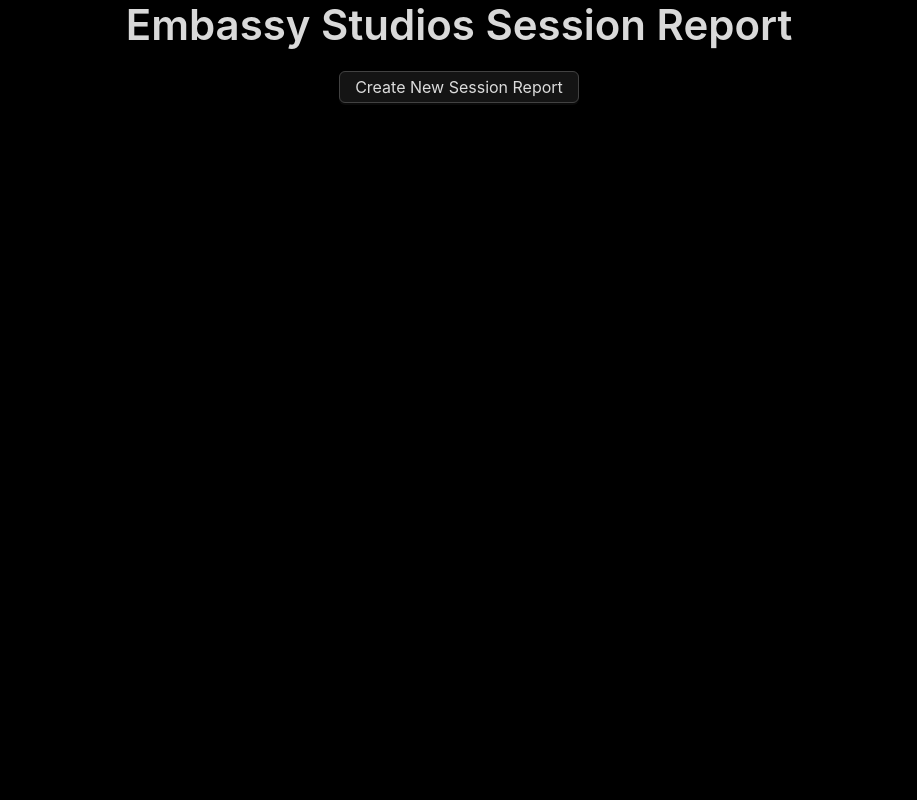
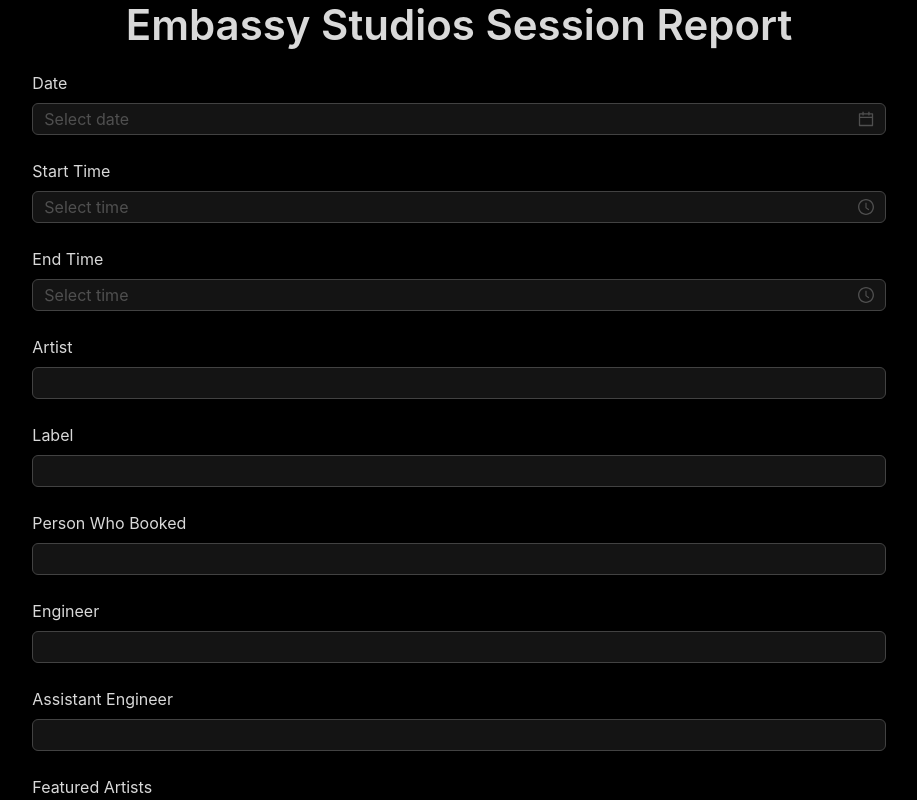
Before and after one commit to phaseonenetwork/studio-report, a React (Create React App) app: page / in a window 1280 px wide. Shown: the top 800 px of the page, without its empty margins (181-1098 px from the left). Built offline with nearby package versions, Linux system fonts and the light colour scheme; sample sign-in values are in the browser's storage.

Commit message:
- Remove create form component. - Form creation is now handled at saved. - Added handlers for search params.

```diff
--- a/src/containers/SessionForm/index.js
+++ b/src/containers/SessionForm/index.js
@@ -14,13 +14,19 @@ import SignatureComponent from '../../components/SignaturePad/SignaturePad';
 import ListField from '../../components/ListField/ListField';
 import { useRef } from 'react';
 import { INVALID_EMAIL, REQUIRED } from '../../utils/messages';
-import { useNavigate, useParams } from 'react-router-dom';
+import {
+  useNavigate,
+  useParams,
+  Navigate,
+  useSearchParams,
+} from 'react-router-dom';
 import dayjs from 'dayjs';
 import SessionReportService from '../../services/SessionReportService';
 // import Timepicker from 'react-time-picker';
 import './index.css';
 import Finished from '../../components/Finished/Finished';
 import { LoadingContext } from '../../components/Loading/LoadingContext';
+import useAuth from '../../hooks/useAuth';
 
 const EMAIL_RULES = [
   { required: true, message: REQUIRED },
@@ -59,6 +65,8 @@ const SessionForm = () => {
   const service = SessionReportService();
   const [finished, setFinished] = useState(null);
   const navigate = useNavigate();
+  const { isAuthenticated } = useAuth();
+  const [searchParams, setSearchParams] = useSearchParams();
 
   const { setLoading } = useContext(LoadingContext);
 
@@ -85,10 +93,11 @@ const SessionForm = () => {
   };
 
   const getSessionReport = () => {
-    if (id) {
+    const formId = searchParams.get('formId');
+    if (formId) {
       setLoading(true);
       service
-        .get(id)
+        .get(formId)
         .then((data) => {
           if (data) {
             if (data.status === 'completed') {
@@ -108,6 +117,10 @@ const SessionForm = () => {
     }
   };
 
+  if (!isAuthenticated) {
+    return <Navigate to="/login" replace />;
+  }
+
   useEffect(() => {
     getSessionReport();
   }, []);
@@ -117,6 +130,11 @@ const SessionForm = () => {
     values.assistantEngineerSignature =
       assistantEngineerSignRef.current.getPng();
     values.clientSignature = clientSignRef.current.getPng();
+    const formId = searchParams.get('formId');
+
+    if (formId) {
+      values._id = formId;
+    }
 
     setLoading(true);
     service
@@ -139,7 +157,8 @@ const SessionForm = () => {
 
     service
       .update(values)
-      .then(() => {
+      .then((response) => {
+        setSearchParams({ formId: response?._id });
         message.success('Your changes were saved successfully.');
         setLoading(false);
       })
@@ -159,7 +178,10 @@ const SessionForm = () => {
               form={form}
               name="form"
               layout="vertical"
-              initialValues={{ ...formDefaultValues }}
+              initialValues={{
+                ...formDefaultValues,
+                _id: searchParams.get('formId'),
+              }}
               onFinish={onFinish}
               onFinishFailed={onFinishFailed}
               autoComplete="off"
```
Also changed, not shown: src/router.js (+4 -4 lines).
